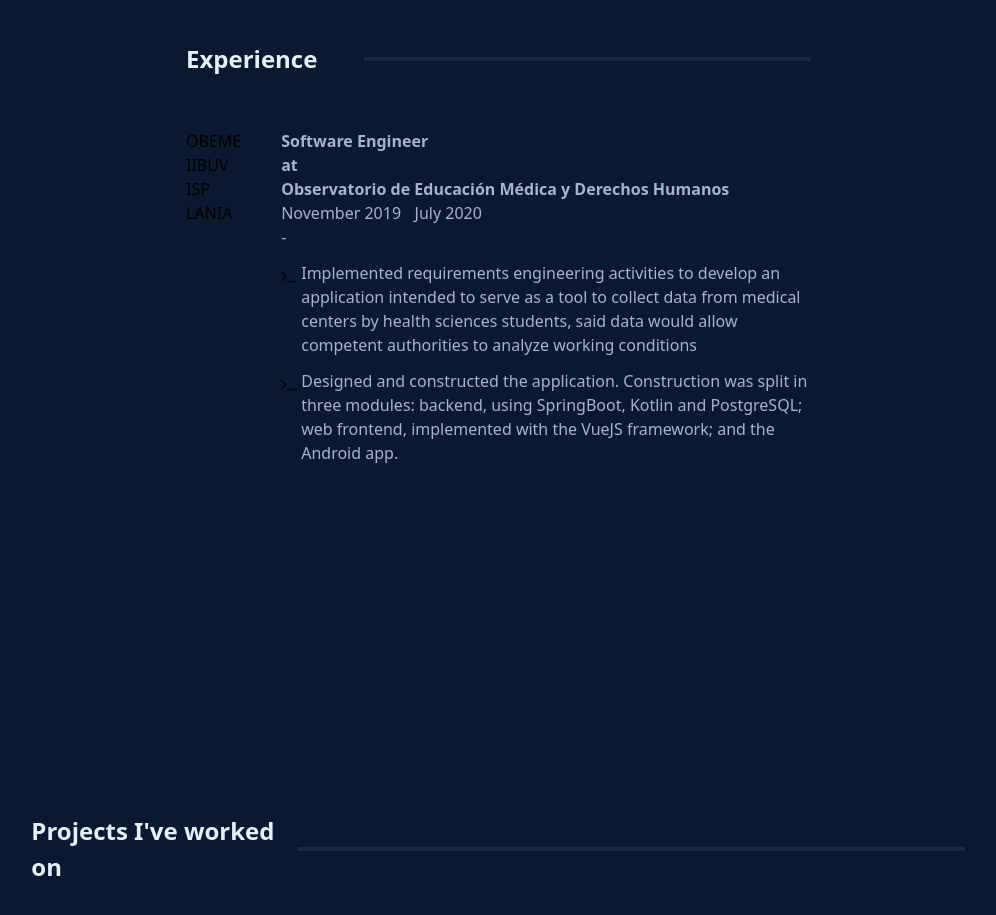
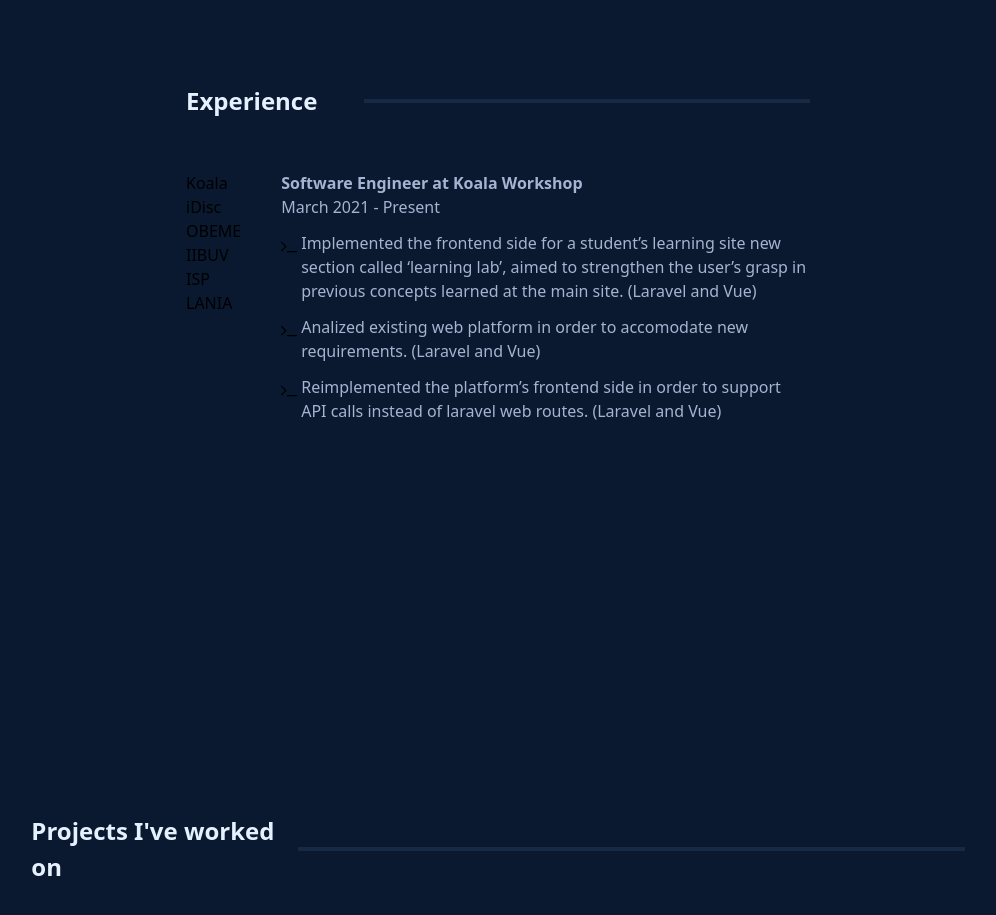
Before and after one commit to Alex-Camara/portfolio, a Vue app: page /experience in a window 1280 px wide. Shown: the part 1680-2595 px from the top of the page, without its empty margins (142-1138 px from the left). Built offline with nearby package versions, Linux system fonts and the light colour scheme.

Commit message:
Add up to date experience

```diff
--- a/src/components/TabTable.vue
+++ b/src/components/TabTable.vue
@@ -10,11 +10,11 @@
 
         <div id="tab-information" class="mt-20 lg:mt-0 text-dark-white lg:pl-10">
             <div class="flex text-base font-bold flex-wrap">
-                <p class="">{{ selectedWorkplace.job }} at &shy;</p>
+                <p class="">{{ selectedWorkplace.job }} at <span class="ml-1"></span></p>
                 <a class="link-text" :href="selectedWorkplace.link" target="_blank">{{ selectedWorkplace.name }}</a>
             </div>
             <div class="flex text-base flex-wrap">
-                <p>{{ selectedWorkplace.startDate }} - &shy;</p>
+                <p>{{ selectedWorkplace.startDate }} - <span class="ml-1"></span></p>
                 <p>{{ selectedWorkplace.endDate }}</p>
             </div>
 
@@ -42,9 +42,11 @@ export default class TabTable extends Vue {
     }
 
     private created() {
+        const workplaceKoalaWorkshop = new Workplace(1, 'Software Engineer',
+        'Koala Workshop', 'Koala', 'March 2021', 'Present', 'https://koalaworkshop.com/');
+
         const workplaceIDisc = new Workplace(1, 'Software Engineer',
         'iDisc Information Technologies', 'iDisc', 'November 2020', 'Present', 'https://www.idisc.com');
-
 
         const workplaceISP = new Workplace(1, 'Software Engineer',
         'Observatorio de Educación Médica y Derechos Humanos', 'OBEME', 'November 2019', 'July 2020', 'https://www.uv.mx/isp/');
@@ -58,7 +60,24 @@ export default class TabTable extends Vue {
         const workplaceLania = new Workplace(4, 'Software Engineer Intern', 'Laboratorio Nacional de Informática Avanzada',
         'LANIA', 'September 2018', 'December 2018', 'http://www.lania.mx/sitios/cel/');
 
-        this.workplaces.push(workplaceISP, workplaceIIBUV, workplaceISP2, workplaceLania);
+        this.workplaces.push(workplaceKoalaWorkshop, workplaceIDisc, workplaceISP, workplaceIIBUV, workplaceISP2, workplaceLania);
+
+         workplaceKoalaWorkshop.addAchievement('Implemented the frontend side for a student’s learning site new section called ‘learning lab’, aimed to strengthen the user’s grasp in ' +
+        'previous concepts learned at the main site. (Laravel and Vue)'
+    );
+
+        workplaceKoalaWorkshop.addAchievement('Analized existing web platform in order to accomodate new requirements. (Laravel and Vue)');
+
+        workplaceKoalaWorkshop.addAchievement('Reimplemented the platform’s frontend side in order to support API calls instead of laravel web routes. (Laravel and Vue)');
+
+        workplaceIDisc.addAchievement('Interpreted and translated internal user requirements in order to propose an automated tool '
+        + 'to assist in the daily tasks performed by the company’s linguists.');
+
+        workplaceIDisc.addAchievement('Automated the company’s internal task translation process by the creation of a website ' +
+        + 'platform that could perform the task identified in previous stages. (Laravel and React)');
+
+        workplaceIDisc.addAchievement('Migrated and evolved a client’s CRM in order to accomodate to new requirements. Developed ' +
+        + 'the product in several iterations in order to involve customer’s feedback and maximize the new product’s acceptation by the client. (Laravel)');
 
         workplaceISP.addAchievement('Implemented requirements engineering activities to develop an application intended '
         + 'to serve as a tool to collect data from medical centers by health sciences students, said data would allow competent '
```
